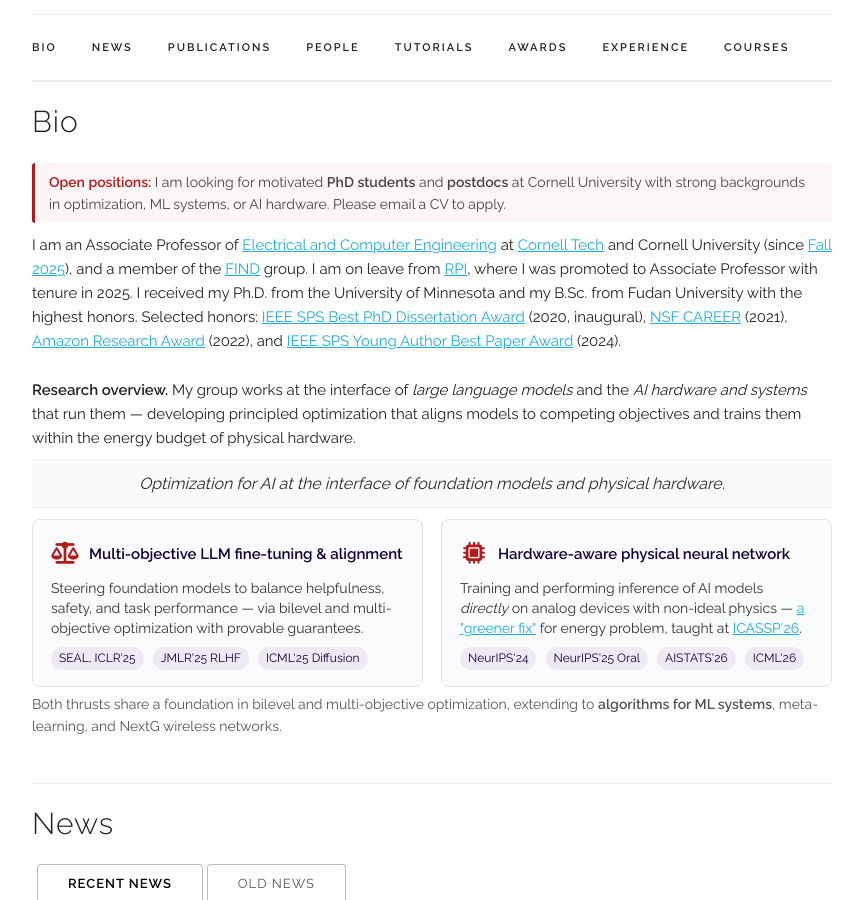
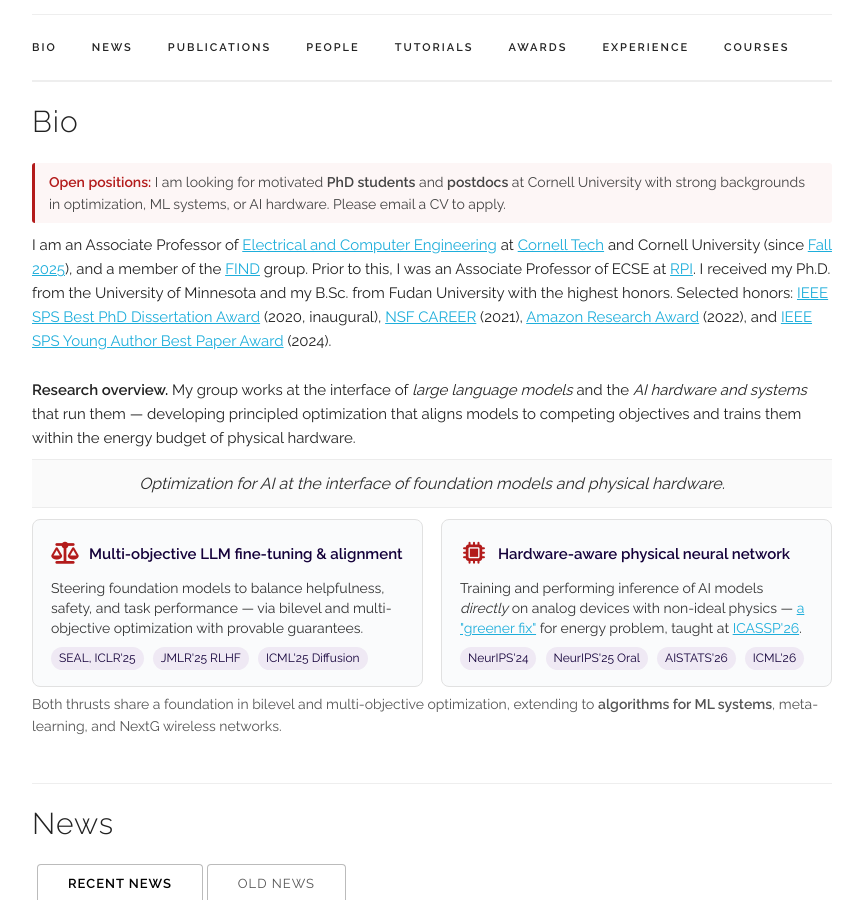
Before and after one commit to chentianyi1991/chentianyi1991.github.io, a Jekyll site: the page built from index.html, in a window 1280 px wide and 900 px high, scrolled down 350 px. Shown: the whole window, without its empty margins (208-1071 px from the left). Built offline with Jekyll 4.4.1, drawn with Linux system fonts in a browser that asks for light colours; some web fonts are replaced; comment, search, counter and statistics services are not loaded.

Commit message:
Update index.html

```diff
--- a/index.html
+++ b/index.html
@@ -69,7 +69,7 @@ title: Home
     <b style="color: #b31b1b;">Open positions:</b> I am looking for motivated <b>PhD students</b> and <b>postdocs</b> at Cornell University with strong backgrounds in optimization, ML systems, or AI hardware. Please email a CV to apply.
   </div>
 
-  <p>I am an Associate Professor of <a href="https://www.engineering.cornell.edu/ece/">Electrical and Computer Engineering</a> at <a href="https://tech.cornell.edu/">Cornell Tech</a> and Cornell University (since <a href="https://news.cornell.edu/stories/2025/09/new-faculty-tianyi-chen-engineering-ai-make-smarter-and-balanced-decisions" target="_blank">Fall 2025</a>), and a member of the <a href="https://find.engineering.cornell.edu/">FIND</a> group. I am on leave from <a href="https://www.ecse.rpi.edu/">RPI</a>, where I was promoted to Associate Professor with tenure in 2025. I received my Ph.D. from the University of Minnesota and my B.Sc. from Fudan University with the highest honors. Selected honors: <a href="https://cse.umn.edu/ece/feature-stories/alumnus-tianyi-chen-receives-ieee-sps-best-dissertation-award">IEEE SPS Best PhD Dissertation Award</a> (2020, inaugural), <a href="https://www.nsf.gov/awardsearch/showAward?AWD_ID=2047177&HistoricalAwards=false">NSF CAREER</a> (2021), <a href="https://www.amazon.science/research-awards/program-updates/fall-2021-and-winter-2022-amazon-research-awards-recipients-announced">Amazon Research Award</a> (2022), and <a href="https://signalprocessingsociety.org/community-involvement/award-recipients/">IEEE SPS Young Author Best Paper Award</a> (2024).</p>
+  <p>I am an Associate Professor of <a href="https://www.engineering.cornell.edu/ece/">Electrical and Computer Engineering</a> at <a href="https://tech.cornell.edu/">Cornell Tech</a> and Cornell University (since <a href="https://news.cornell.edu/stories/2025/09/new-faculty-tianyi-chen-engineering-ai-make-smarter-and-balanced-decisions" target="_blank">Fall 2025</a>), and a member of the <a href="https://find.engineering.cornell.edu/">FIND</a> group. Prior to this, I was an Associate Professor of ECSE at <a href="https://www.ecse.rpi.edu/">RPI</a>. I received my Ph.D. from the University of Minnesota and my B.Sc. from Fudan University with the highest honors. Selected honors: <a href="https://cse.umn.edu/ece/feature-stories/alumnus-tianyi-chen-receives-ieee-sps-best-dissertation-award">IEEE SPS Best PhD Dissertation Award</a> (2020, inaugural), <a href="https://www.nsf.gov/awardsearch/showAward?AWD_ID=2047177&HistoricalAwards=false">NSF CAREER</a> (2021), <a href="https://www.amazon.science/research-awards/program-updates/fall-2021-and-winter-2022-amazon-research-awards-recipients-announced">Amazon Research Award</a> (2022), and <a href="https://signalprocessingsociety.org/community-involvement/award-recipients/">IEEE SPS Young Author Best Paper Award</a> (2024).</p>
 
   <p style="margin-bottom: 0.4rem;"><b>Research overview.</b> My group works at the interface of <em>large language models</em> and the <em>AI hardware and systems</em> that run them &mdash; developing principled optimization that aligns models to competing objectives and trains them within the energy budget of physical hardware.</p>
 
```
